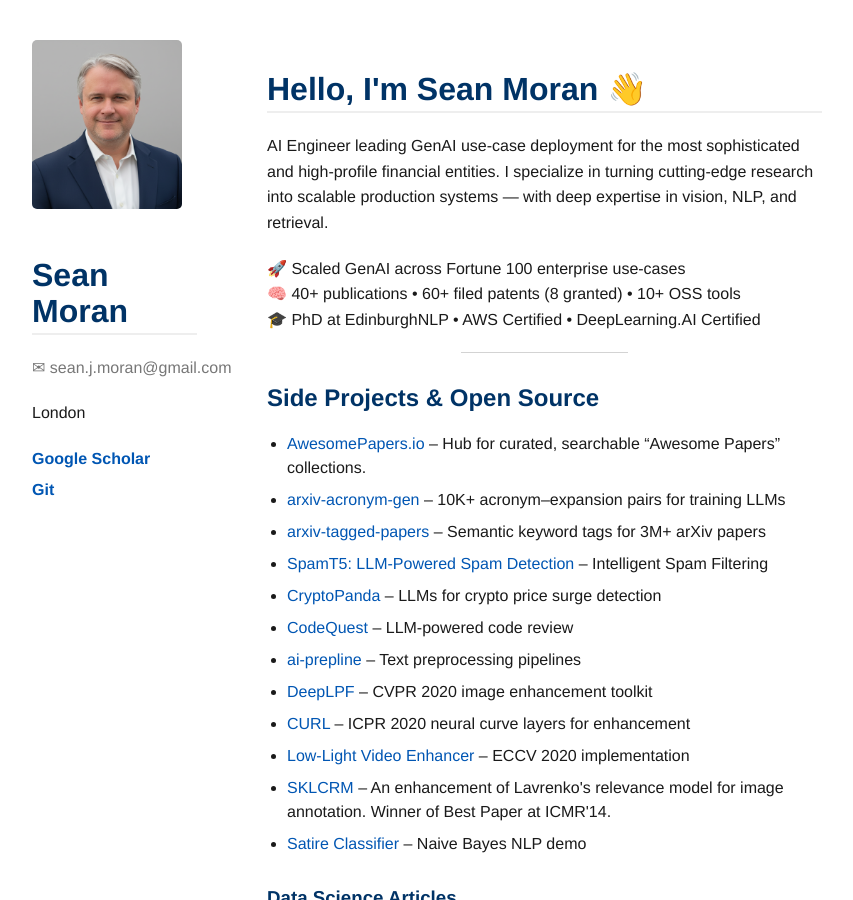
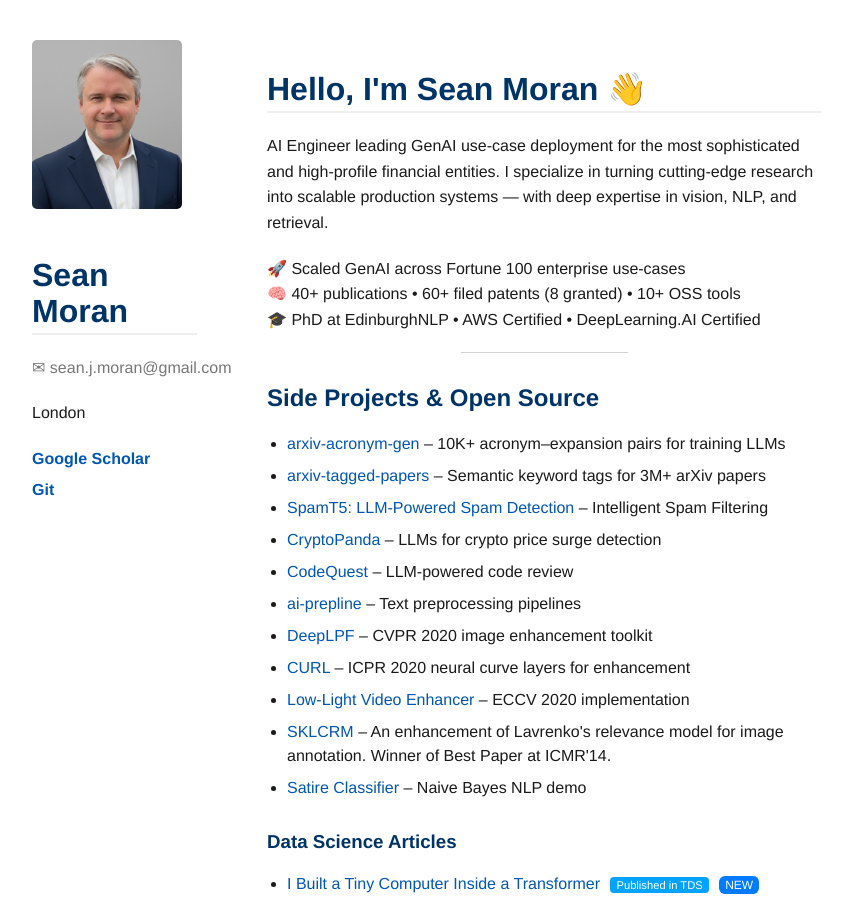
Before and after one commit to sjmoran/sjmoran.github.io, a Jekyll site: the page built from index.md, in a window 1280 px wide and 900 px high. Shown: the whole window, without its empty margins (8-861 px from the left). Built offline with Jekyll 4.4.1, drawn with Linux system fonts in a browser that asks for light colours.

Commit message:
Update side-projects.html

```diff
--- a/_includes/side-projects.html
+++ b/_includes/side-projects.html
@@ -1,6 +1,5 @@
 <h2 id="projects">Side Projects &amp; Open Source</h2>
 <ul>
-  <li><a href="https://awesomepapers.io/">AwesomePapers.io</a> – Hub for curated, searchable “Awesome Papers” collections.</li>
   <li><a href="https://huggingface.co/datasets/sjmoran/arxiv-acronym-gen">arxiv-acronym-gen</a> – 10K+ acronym–expansion pairs for training LLMs</li>
   <li><a href="https://huggingface.co/datasets/sjmoran/arxiv-tagged-papers">arxiv-tagged-papers</a> – Semantic keyword tags for 3M+ arXiv papers</li>
   <li><a href="https://github.com/jpmorganchase/llm-email-spam-detection">SpamT5: LLM-Powered Spam Detection</a> – Intelligent Spam Filtering</li>
```
